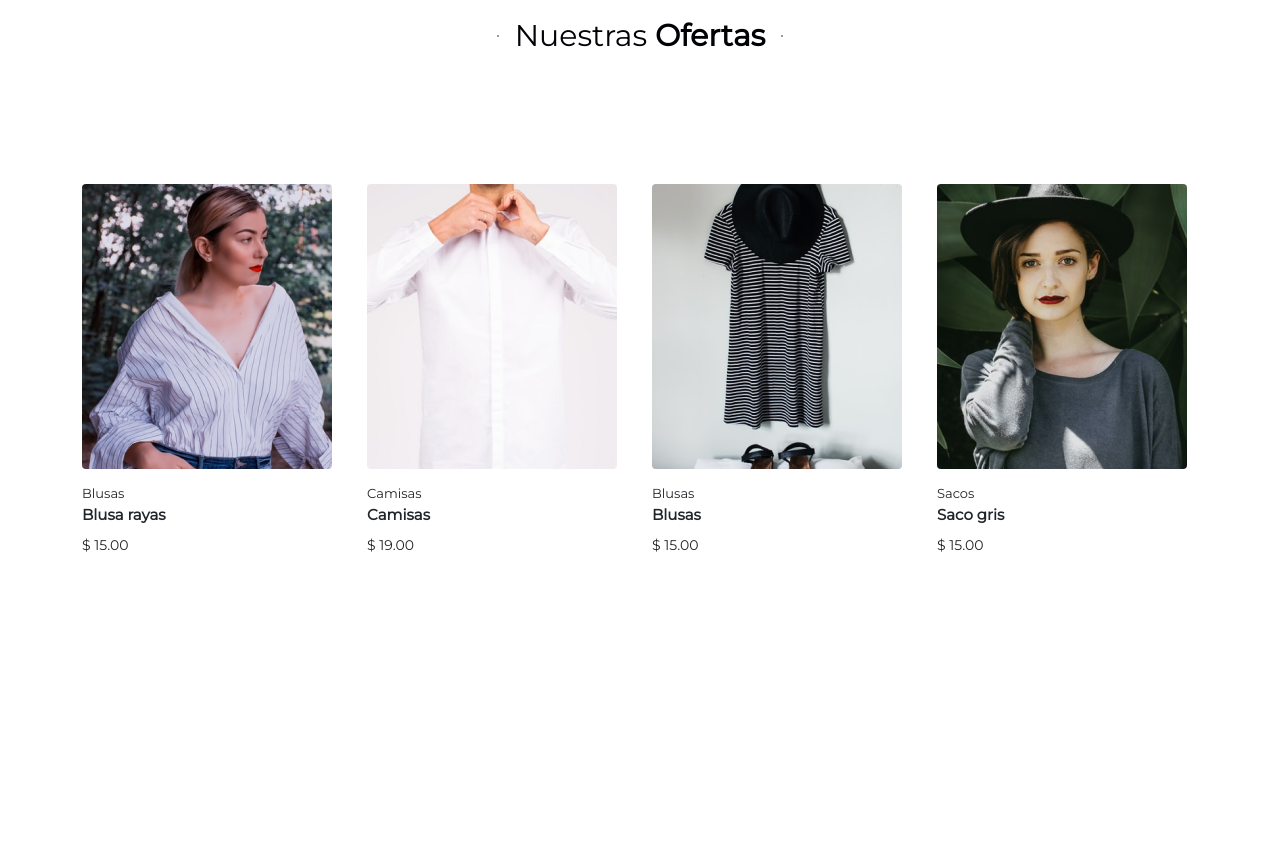
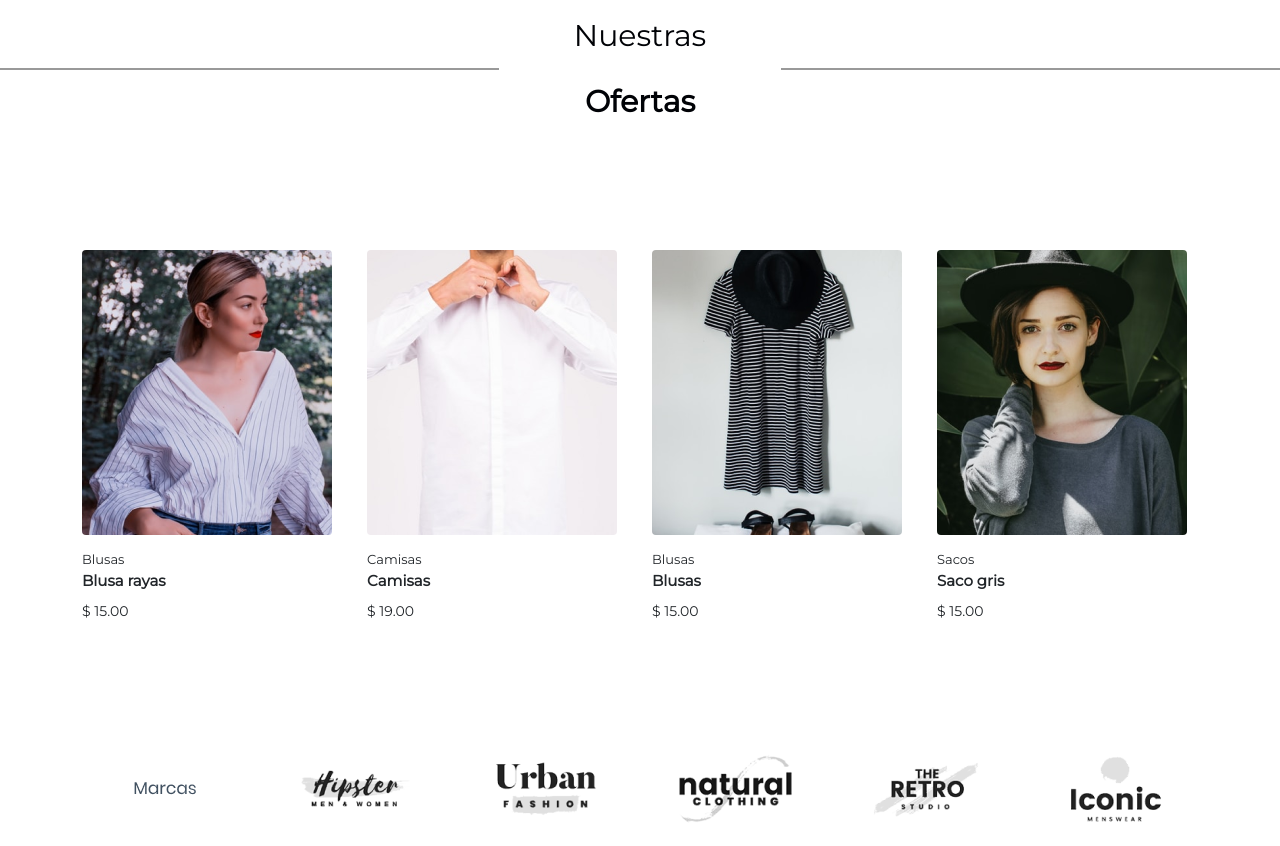
Before and after one commit to putraprdn/fashion-landing-page, a plain HTML site: page index.html in a window 1280 px wide. Shown: the part 2210-3056 px from the top of the page. Before the commit the page ends 2788 px from the top, so only its background shows below. Drawn offline with nearby package versions, Linux system fonts and the light colour scheme.

Commit message:
Add brand section

```diff
--- a/index.html
+++ b/index.html
@@ -237,6 +237,33 @@
             </div>
         </section>
         <!-- End Best Offer Section -->
+
+        <!-- Brand Section -->
+        <section class="brand">
+            <div class="container">
+                <div class="row row-cols-6">
+                    <div class="col m-auto d-flex justify-content-center">
+                        <img src="./public/images/marcas.png" alt="marcas logo">
+                    </div>
+                    <div class="col m-auto d-flex justify-content-center">
+                        <img src="./public/images/hipster.png" alt="hipster logo">
+                    </div>
+                    <div class="col m-auto d-flex justify-content-center">
+                        <img src="./public/images/urban_fashion.png" alt="urban fashion logo">
+                    </div>
+                    <div class="col m-auto d-flex justify-content-center">
+                        <img src="./public/images/natural_clothing.png" alt="natural clothing logo">
+                    </div>
+                    <div class="col m-auto d-flex justify-content-center">
+                        <img src="./public/images/retro_studio.png" alt="retro studio logo">
+                    </div>
+                    <div class="col m-auto d-flex justify-content-center">
+                        <img src="./public/images/iconic_menswear.png" alt="iconic menswear logo">
+                    </div>
+                </div>
+            </div>
+        </section>
+        <!-- End Brand Section -->
             </div>
         </div>
     </main>
--- a/public/css/style.css
+++ b/public/css/style.css
@@ -53,6 +53,10 @@
 .product .section-wrap::after {
 	width: 36%;
 }
+.offer .section-wrap::before,
+.offer .section-wrap::after {
+	width: 39%;
+}
 .category .section-wrap {
 	color: #415161;
 }
@@ -75,6 +79,11 @@
 .offer .section-wrap {
 	margin-bottom: 67px;
 }
+
+.brand {
+	margin-top: 87px;
+}
+
 .bg-light {
 	background-color: #f6f6f6;
 }
```
